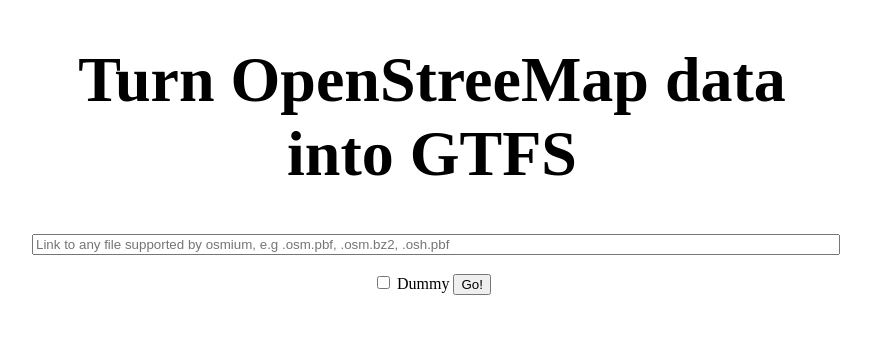
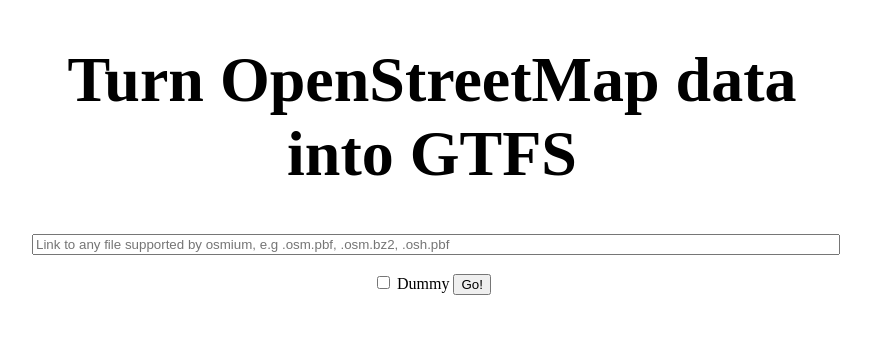
Before and after one commit to hiposfer/o2g, a Flask app: page / in a window 1280 px wide. Shown: the part 128-468 px from the top of the page, without its empty margins (208-1079 px from the left). Run offline with Flask 2, Linux system fonts and the light colour scheme.

Commit message:
Fix typo.
Former-commit-id: e249a591be3e283f849344442c83197660dc438c [formerly 8a3a6da62c4594406abd64f356a28f76c814f2d8]
Former-commit-id: 2b73a1e631bde3ce4c1036779ece1c6bb7847c2b

```diff
--- a/demo/templates/index.html
+++ b/demo/templates/index.html
@@ -47,7 +47,7 @@
 
     <main>
 
-      <h1 id="formTitle">Turn OpenStreeMap data into GTFS</h1>
+      <h1 id="formTitle">Turn OpenStreetMap data into GTFS</h1>
       <form>
 
         <div>
```
